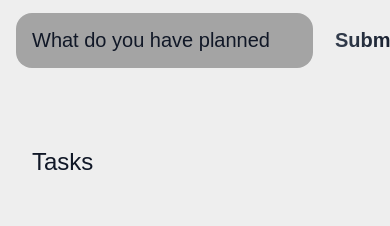
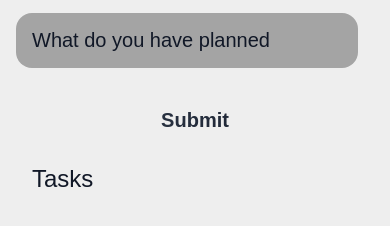
Before and after one commit to nkrmldrk/ToDoList, a plain HTML site: page index.html in a window 390 px wide. Shown: the part 80-306 px from the top of the page. Drawn offline with nearby package versions, Linux system fonts and the light colour scheme.

Commit message:
Update main.css

```diff
--- a/css/main.css
+++ b/css/main.css
@@ -12,7 +12,7 @@ body{
 }
 
 header{
-    padding: 2rem 1rem;
+    padding: 2rem 1rem 1rem 1rem;
     max-width: 800px;
     width: 100%;
     margin: 0 auto;
@@ -85,7 +85,7 @@ input, button{
 
 main{
     flex: 1 1 0%;
-    padding: 2rem 1rem;
+    padding: 0 1rem;
     max-width: 800px;
     width: 100%;
     margin: 0 auto;
@@ -146,3 +146,13 @@ main{
     -webkit-background-clip: text;
     -webkit-text-fill-color: transparent;
 }
+
+@media screen and (max-width:480px) {
+    #new-task-form{
+        flex-direction: column;
+    }
+
+    #new-task-submit{
+        margin-top: 40px;
+    }
+}
```
